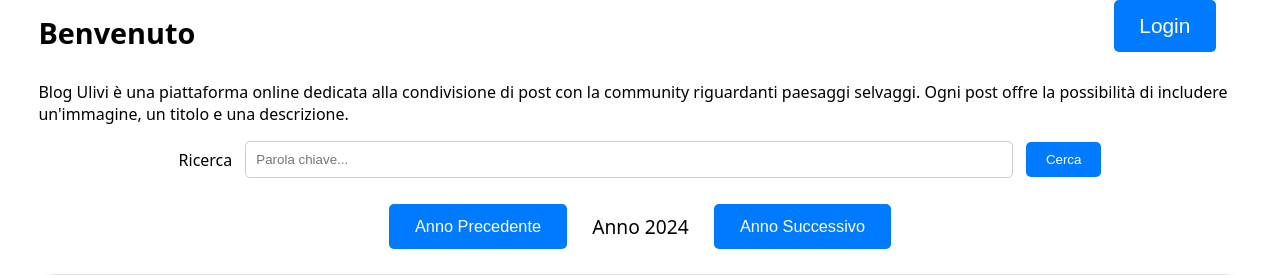
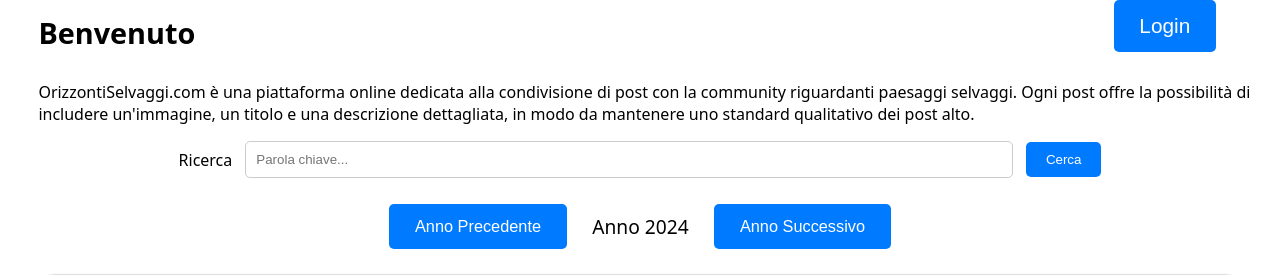
Before and after one commit to ulviSamuel/Blog, a PHP site: page / in a window 1280 px wide. Shown: the part 155-430 px from the top of the page. Run offline with PHP 8.4, Linux system fonts and the light colour scheme; data comes from the database, SQL or seed files in the repository.

Commit message:
Frase di Presentazione Modificata

```diff
--- a/index.php
+++ b/index.php
@@ -15,7 +15,7 @@
                 echo "<button id='btnLogin'>Login</button>";
                 echo "</a>";
                 echo "</div>";
-                echo "<p id='testoPresentazione'>Blog Ulivi è una piattaforma online dedicata alla condivisione di post con la community riguardanti paesaggi selvaggi. Ogni post offre la possibilità di includere un'immagine, un titolo e una descrizione.</p>";
+                echo "<p id='testoPresentazione'>OrizzontiSelvaggi.com è una piattaforma online dedicata alla condivisione di post con la community riguardanti paesaggi selvaggi. Ogni post offre la possibilità di includere un'immagine, un titolo e una descrizione dettagliata, in modo da mantenere uno standard qualitativo dei post alto.</p>";
             }
             else
             {
```
